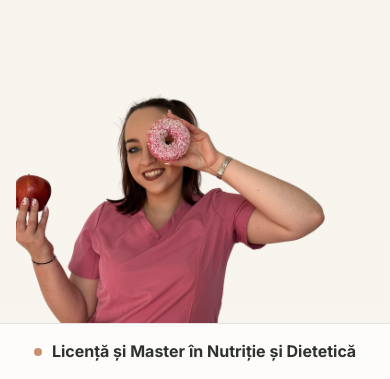
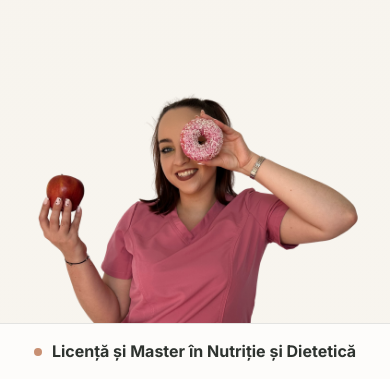
Before and after one commit to MarianRadu27/teodora-dietetician-site, a Next.js app: page / in a window 390 px wide. Shown: the part 589-968 px from the top of the page. Built offline with nearby package versions, Linux system fonts and the light colour scheme; no server answers.

Commit message:
modify hero image appearance for mobile

```diff
--- a/app/globals.css
+++ b/app/globals.css
@@ -2677,7 +2677,7 @@ select:focus-visible {
   .hero-photo {
     height: auto;
     max-width: none;
-    transform: translateX(-3%) translateY(12px);
+    transform: translateX(4%) translateY(12px);
     width: min(132%, 520px);
   }
 
```
